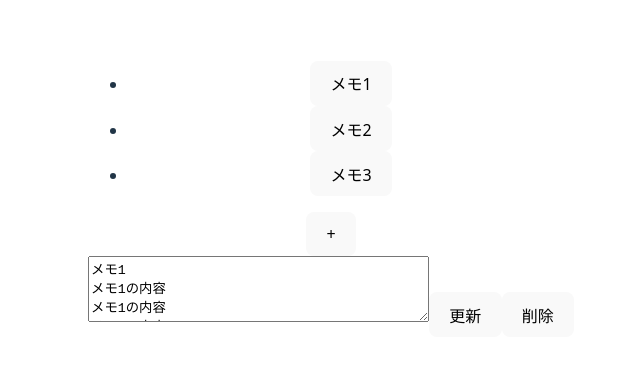
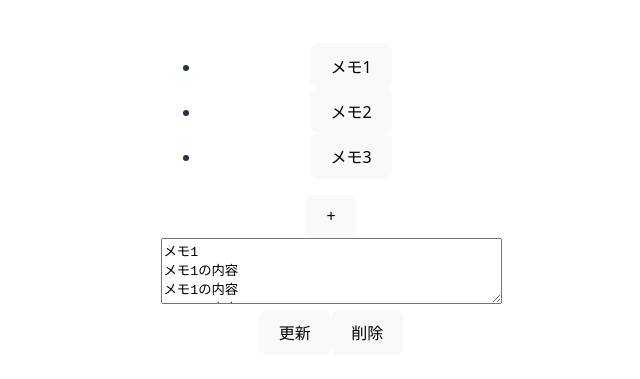
Before and after one commit to yokomaru/react-spa-memo-app, a React (Vite) app: page / in a window 1280 px wide. Shown: the part 209-588 px from the top of the page, without its empty margins (309-949 px from the left). Built offline with nearby package versions, Linux system fonts and the light colour scheme.

Commit message:
fix: Move the delete and update buttons in the edit screen to the component above.
- propsの量が多いため、MemoTextAreaからMemoEditorに移動させる
- 不要な引数も削除
- console.logが残っていたため合わせて削除

```diff
--- a/src/App.jsx
+++ b/src/App.jsx
@@ -1,41 +1,5 @@
 import { useState } from "react";
 import "./App.css";
-
-function MemoTextArea({
-  memo,
-  text,
-  setText,
-  memos,
-  handleUpdateButtonClick,
-  handleDeleteButtonClick,
-}) {
-  console.log(memo);
-  return (
-    <div>
-      <textarea
-        name="memoContent"
-        value={text}
-        onChange={(e) => setText(e.target.value)}
-        rows={4}
-        cols={40}
-      />
-      <button
-        onClick={() => {
-          handleUpdateButtonClick(memo, text);
-        }}
-      >
-        更新
-      </button>
-      <button
-        onClick={() => {
-          handleDeleteButtonClick(memos, memo);
-        }}
-      >
-        削除
-      </button>
-    </div>
-  );
-}
 
 function Memo({ memo, handleMemoClick }) {
   return (
@@ -72,6 +36,23 @@ function MemoIndex({ memos, handleMemoClick, handleAddButtonClick }) {
   );
 }
 
+function MemoTextArea({
+  text,
+  setText,
+}) {
+  return (
+    <div>
+      <textarea
+        name="memoContent"
+        value={text}
+        onChange={(e) => setText(e.target.value)}
+        rows={4}
+        cols={40}
+      />
+    </div>
+  );
+}
+
 function MemoEditor({
   memo,
   text,
@@ -83,13 +64,25 @@ function MemoEditor({
   return (
     <section>
       <MemoTextArea
-        memo={memo}
         text={text}
         setText={setText}
-        memos={memos}
-        handleUpdateButtonClick={handleUpdateButtonClick}
-        handleDeleteButtonClick={handleDeleteButtonClick}
       />
+      <div>
+        <button
+          onClick={() => {
+            handleUpdateButtonClick(memo, text);
+          }}
+        >
+          更新
+        </button>
+        <button
+          onClick={() => {
+            handleDeleteButtonClick(memos, memo);
+          }}
+        >
+          削除
+        </button>
+      </div>
     </section>
   );
 }
```
